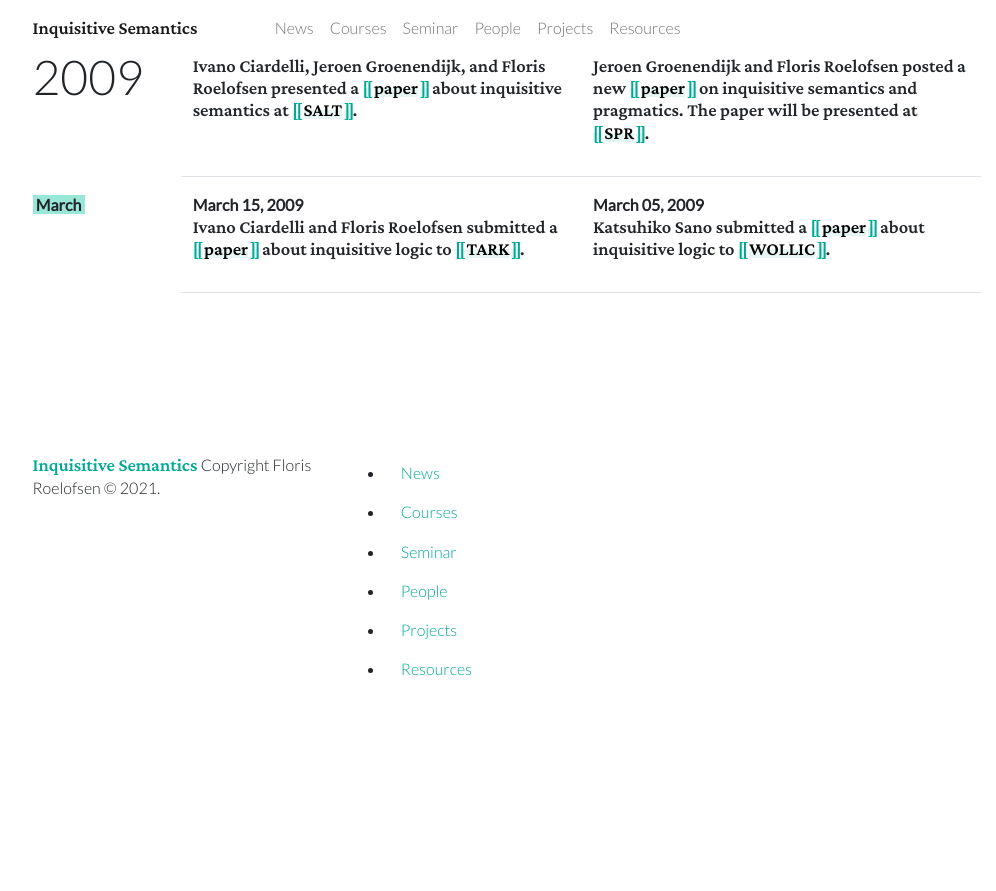
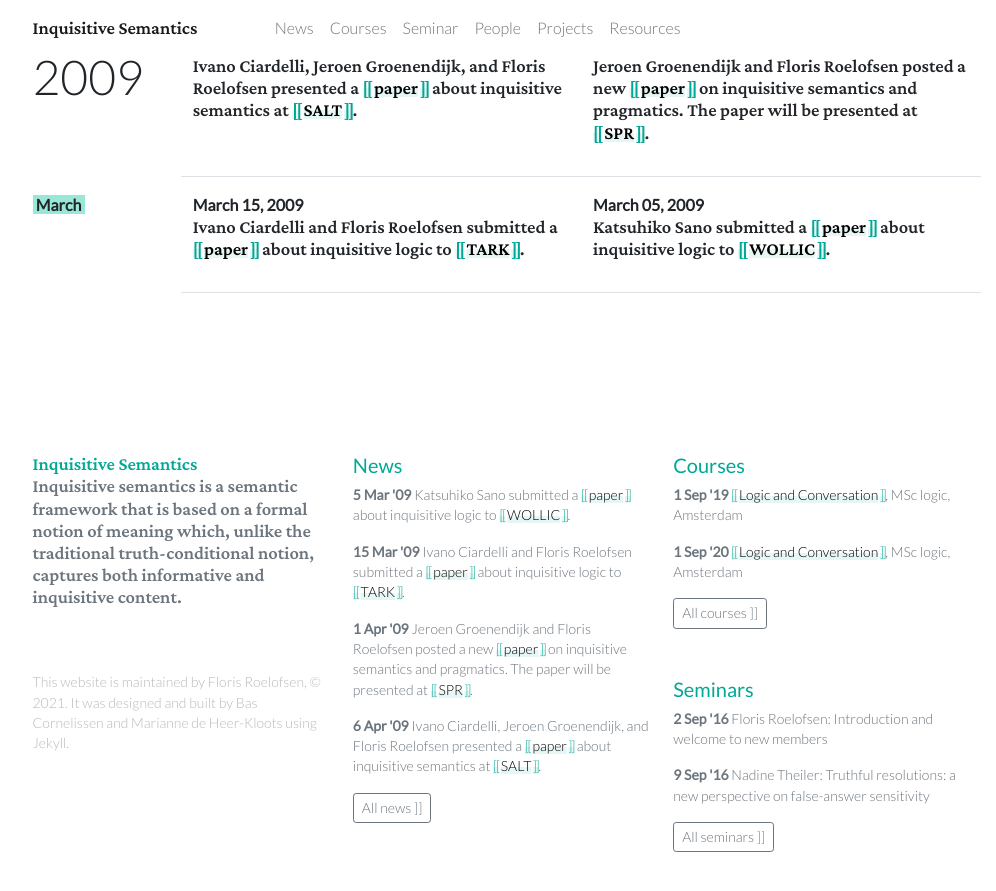
Before and after one commit to froelofs/inquisitive-semantics, a Jekyll site: the page built from news.html, in a window 1280 px wide and 900 px high, scrolled down 4975 px. Shown: the top 891 px of the window, without its empty margins (139-1135 px from the left). Built offline with Jekyll 4.4.1, drawn with Linux system fonts in a browser that asks for light colours; before the commit the page ends 5727 px from its top, so only the background shows below that.

Commit message:
update footer

```diff
--- a/_config.yml
+++ b/_config.yml
@@ -2,6 +2,11 @@
 url: "" # the base hostname & protocol for your site, e.g. http://example.com
 baseurl: "/inquisitive-semantics" # the subpath of your site, e.g. /blog
 title: "Inquisitive Semantics" # the name of your site, e.g. ACME Corp.
+description: >
+  Inquisitive semantics is a semantic framework that is
+  based on a formal notion of meaning which, unlike the
+  traditional truth-conditional notion, captures both
+  informative and inquisitive content.
 
 # Build settings
 sass:
--- /dev/null
+++ b/_includes/footer.html
@@ -0,0 +1,80 @@
+<footer class="py-5 text-muted site-footer small">
+  <div class="container">
+    <div class="row">
+      <div class="col-4">
+        <a href="{{ site.baseurl }}/" class="serif plain">
+          {{ site.title }}
+        </a>
+        <p class="serif">
+          {{ site.description }}
+        </p>
+        <p class="credits pt-5" style="opacity: 0.5">
+          This website is maintained by Floris Roelofsen, &copy; {{ site.time | date: '%Y' }}.
+          It was designed and built by Bas Cornelissen and Marianne de Heer-Kloots
+          using Jekyll.
+        </p>
+      </div>
+      <!-- <div class="col-4">
+        <ul class="list-unstyled">
+          {% for item in site.data.navigation %}
+            <li>
+              <a href="{{ item.link | relative_url }}" class="nav-link plain">
+                {{ item.name }}
+              </a>
+          </li>
+          {% endfor %}
+        </ul>
+      </div> -->
+      <section class="col-4">
+        <h3 class="fs-5"><a href="{{ '/news.html' | relative_url }}">News</a></h3>
+        {% assign newsItems = site.data.news | sort: "date" %}
+        {% for item in newsItems %}
+          {% if forloop.index <= 4 %}
+          <p>
+            <time datetime="{{ item.date | date: '%Y-%m-%d' }}" class="fw-bold">
+              {{- item.date | date: "%-d %b '%y" -}}
+            </time>
+            {{ item.text | markdownify | replace: "<p>", "" | replace: "</p>", "" | strip -}}
+          </p>
+          {% endif %}
+        {% endfor %}
+        <a href="{{ '/news.html' | relative_url }}" class="btn btn-outline-secondary btn-sm">All news ]]</a>
+      </section>
+      <div class="col-4">
+        <section>
+          <h3 class="fs-5"><a href="{{ '/courses.html' | relative_url }}">Courses</a></h3>
+          {% assign newsItems = site.courses | sort: "date" %}
+          {% for item in newsItems %}
+            {% if forloop.index <= 2 %}
+            <p>
+              <time datetime="{{ item.date | date: '%Y-%m-%d' }}" class="fw-bold">
+                {{- item.date | date: "%-d %b '%y" -}}
+              </time>
+              <a href="{{ item.url | relative_url }}">{{ item.title }}</a>,
+              {{item.venue}}, {{item.location}}
+            </p>
+            {% endif %}
+          {% endfor %}
+          <a href="{{ '/courses.html' | relative_url }}" class="btn btn-outline-secondary btn-sm">All courses ]]</a>
+        </section>
+
+        <section class="mt-5">
+          <h3 class="fs-5"><a href="{{ '/seminar.html' | relative_url }}">Seminars</a></h3>
+          {% assign seminarItems = site.data.seminars | sort: "date" %}
+          {% for item in seminarItems %}
+            {% if forloop.index <= 2 %}
+            <p>
+              <time datetime="{{ item.date | date: '%Y-%m-%d' }}" class="fw-bold">
+                {{- item.date | date: "%-d %b '%y" -}}
+              </time>
+              {{ item.presenter }}:
+              {{ item.title }}
+            </p>
+            {% endif %}
+          {% endfor %}
+          <a href="{{ '/seminar.html' | relative_url }}" class="btn btn-outline-secondary btn-sm">All seminars ]]</a>
+        </section>
+      </div>
+    </div>
+  </div>
+</footer>
--- a/_layouts/default.html
+++ b/_layouts/default.html
@@ -18,28 +18,6 @@
 
     {{ content }}
 
-    <footer class="py-5">
-      <div class="container">
-        <div class="row">
-          <div class="col-4">
-            <a href="{{ site.baseurl }}/" class="serif plain">
-              {{ site.title }}
-            </a>
-            Copyright Floris Roelofsen &copy; {{ site.time | date: '%Y' }}.
-          </div>
-          <div class="col-4">
-            <ul>
-              {% for item in site.data.navigation %}
-                <li>
-                  <a href="{{ item.link | relative_url }}" class="nav-link plain">
-                    {{ item.name }}
-                  </a>
-              </li>
-              {% endfor %}
-            </ul>
-          </div>
-        </div>
-      </div>
-    </footer>
+    {% include footer.html %}
   </body>
 </html>
--- a/assets/css/_typography.scss
+++ b/assets/css/_typography.scss
@@ -104,3 +104,10 @@ span.sep {
         letter-spacing: -.1em;
     }
 }
+
+.site-footer {
+    // opacity: .5;
+    // .credits {
+    //     opacity: .4;
+    // }
+}
--- a/news.html
+++ b/news.html
@@ -1,5 +1,6 @@
 ---
 layout: page
+indent: true
 title: News
 ---
 
```
